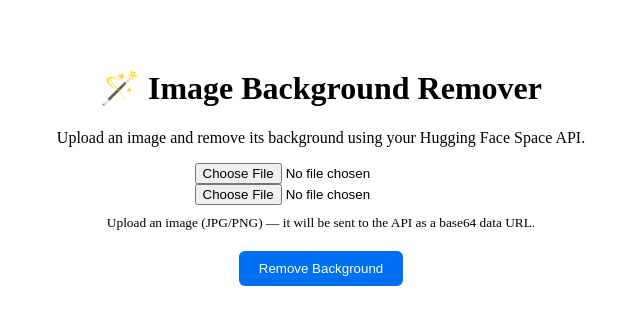
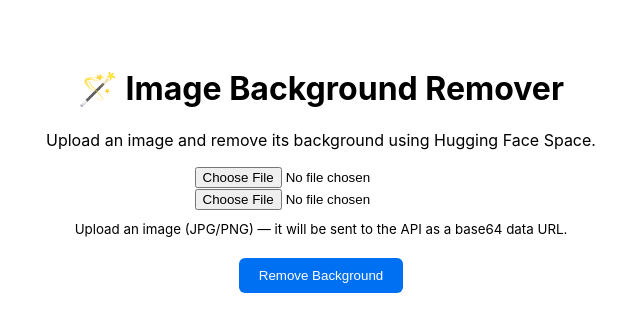
Before and after one commit to danukaya123/bgtest, a Next.js app: page / in a window 1280 px wide. Shown: the top 332 px of the page, without its empty margins (319-959 px from the left). Built offline with nearby package versions, Linux system fonts and the light colour scheme.

Commit message:
Update index.js

```diff
--- a/pages/index.js
+++ b/pages/index.js
@@ -20,7 +20,7 @@
       const reader = new FileReader();
       reader.readAsDataURL(file);
       reader.onload = () => resolve(reader.result);
-      reader.onerror = (error) => reject(error);
+      reader.onerror = (err) => reject(err);
     });
 
   const handleRemoveBackground = async () => {
@@ -30,20 +30,20 @@
     setResultUrl(null);
 
     try {
-      // Convert file to base64 for HF client
       const base64Image = await toBase64(file);
 
       const client = await Client.connect("Jonny001/Background-Remover-C1");
 
+      // Send image in proper object format
       const result = await client.predict("/image", {
-        image: base64Image,
+        image: { name: file.name, data: base64Image },
       });
 
-      // Normalize response to get a string URL or base64
+      // Normalize the response
       let url;
       if (Array.isArray(result.data)) {
         const first = result.data[0];
-        url = first?.url ?? first; // first could be base64 string
+        url = first?.url ?? first; // could be URL or base64 string
       } else {
         url = result.data ?? result;
       }
@@ -58,9 +58,9 @@
   };
 
   return (
-    <div style={{ padding: "40px", textAlign: "center" }}>
+    <div style={{ padding: "40px", textAlign: "center", fontFamily: "Inter, sans-serif" }}>
       <h1>🪄 Image Background Remover</h1>
-      <p>Upload an image and remove its background using your Hugging Face Space API.</p>
+      <p>Upload an image and remove its background using Hugging Face Space.</p>
 
       <input type="file" accept="image/*" onChange={handleFileChange} />
       <UploadPreview file={file} />
```
